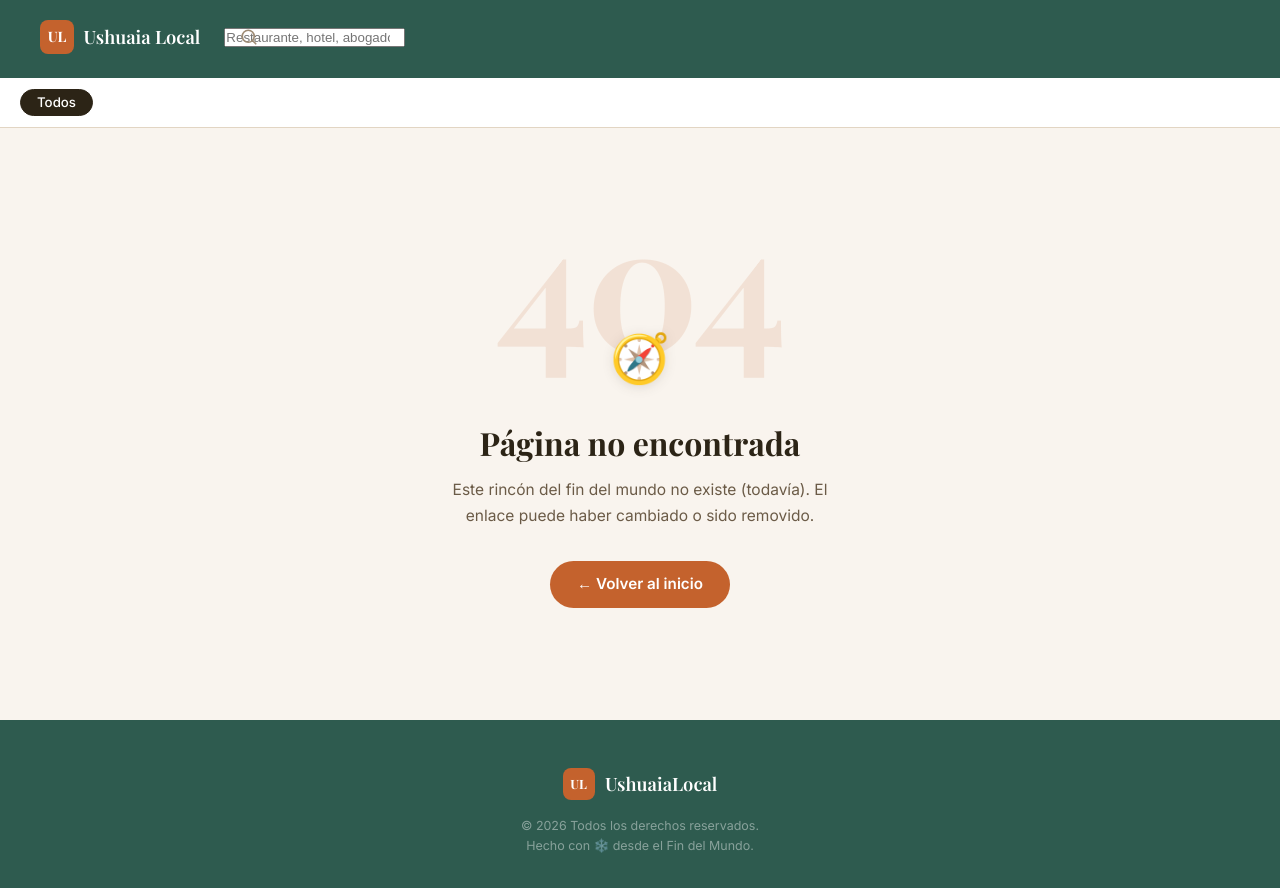
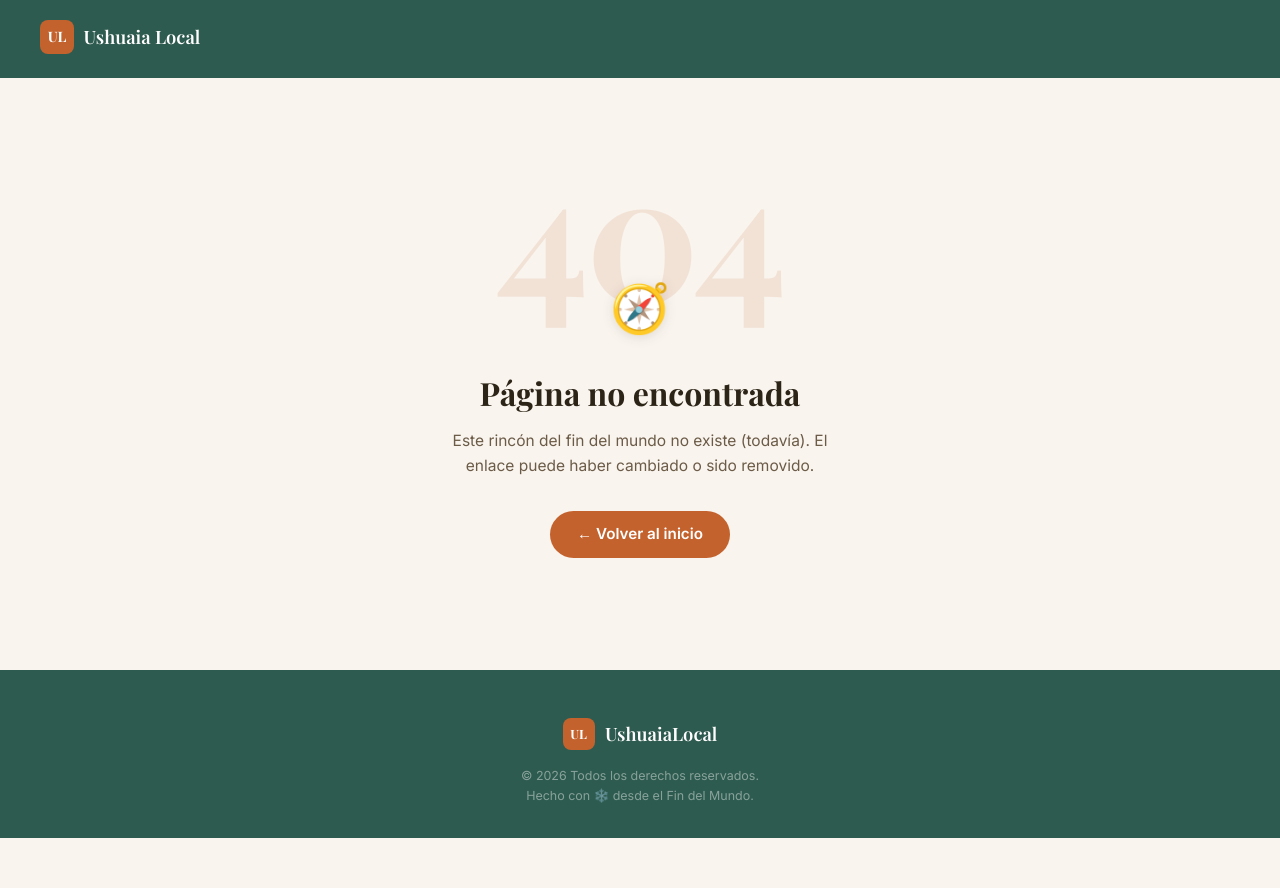
Before and after one commit to juliorolando/ulocalprod, a website: page public/404.html in a window 1280 px wide. After the commit the page ends 838 px from the top, so only its background shows below. Drawn offline with nearby package versions, Linux system fonts and the light colour scheme.

Commit message:
final fix 404

```diff
--- a/public/404.html
+++ b/public/404.html
@@ -74,20 +74,8 @@
           <div class="logo-mark">UL</div>
           <span class="brand-name">Ushuaia Local</span>
         </a>
-        <div class="search-wrap">
-          <svg class="search-ico" viewBox="0 0 24 24" fill="none" stroke="currentColor" stroke-width="2.2" stroke-linecap="round" stroke-linejoin="round">
-            <circle cx="11" cy="11" r="8"/><line x1="21" y1="21" x2="16.65" y2="16.65"/>
-          </svg>
-          <input type="search" placeholder="Restaurante, hotel, abogado…"
-            autocomplete="off" autocorrect="off" spellcheck="false">
-        </div>
       </div>
     </header>
-    <div class="cat-bar">
-      <div class="cat-strip" role="list">
-        <button class="cat-pill active" data-category="" role="listitem">Todos</button>
-      </div>
-    </div>
   </div>
 
   <div class="page-404">
```
